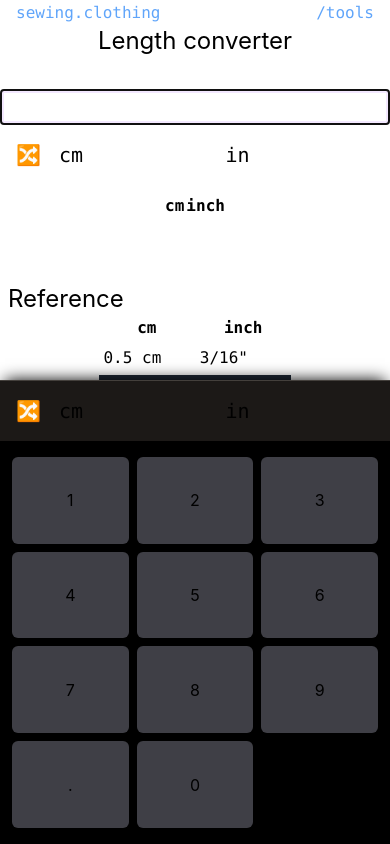
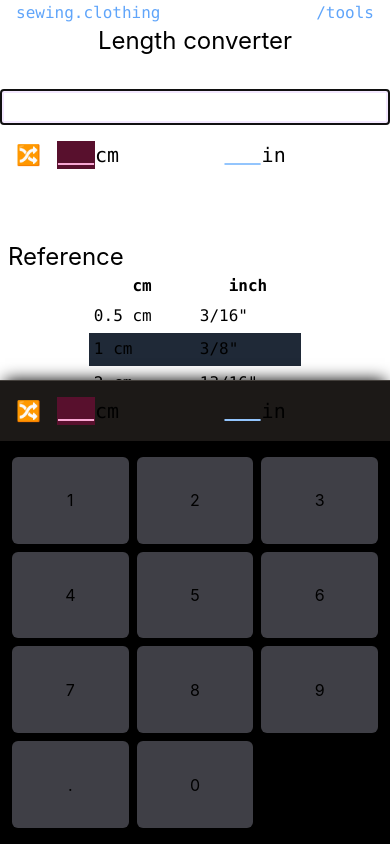
Before and after one commit to ZachGawlik/sewing-clothing, a Next.js app: page /tools/length/MetricApp in a window 390 px wide. Built offline with nearby package versions, Linux system fonts and the light colour scheme.

Commit message:
feat(length): store input history to localStorage

```diff
--- a/pages/tools/length/MetricApp.tsx
+++ b/pages/tools/length/MetricApp.tsx
@@ -9,6 +9,20 @@ enum ConversionType {
   fromInch = 'fromInch',
   fromCm = 'fromCm',
 }
+
+const useIsTouchDevice = () => {
+  const [isTouchDevice, setIsTouchDevice] = React.useState(false);
+  React.useEffect(() => {
+    const mql = window.matchMedia('(pointer: coarse)');
+    mql.onchange = (e) => {
+      setIsTouchDevice(e.matches);
+    };
+    return () => {
+      mql.onchange = null;
+    };
+  }, []);
+  return isTouchDevice;
+};
 
 const MOBILE_KEYS = {
   [ConversionType.fromInch]: [
@@ -71,11 +85,7 @@ export function reduceFraction(numerator: number, denominator: number) {
 
 /*
 TODOS:
- * I need to make blank history first-load state look better
- * Mobile: history tape roll from bottom
- * Mobile: have toggle for displaying guide
  * Have 1/8s or 1/16s option
- * Commit history to localstorage
   Inch -> cm input.
  * Quick improvements for tablet
  * Uhhhhhh yards <-> meters?
@@ -124,24 +134,37 @@ const CM_TABLE = [0.5, 1, 2, 3, 4, 5, 6, 10];
 
 type InputHistoryActionType =
   | { type: 'add'; payload: number }
-  | { type: 'clear'; payload: undefined };
+  | { type: 'load'; payload: Array<number> };
 
+const initialInputHistoryState = {
+  hasTypedThisSession: false,
+  cmInputHistory: [],
+};
 const inputHistoryReducer = (
-  state: Array<number>,
+  state: {
+    hasTypedThisSession: boolean;
+    cmInputHistory: Array<number>;
+  },
   action: InputHistoryActionType
 ) => {
   switch (action.type) {
+    case 'load':
+      return {
+        hasTypedThisSession: false,
+        cmInputHistory: action.payload,
+      };
     case 'add':
-      return [action.payload, ...state].slice(0, 10);
-    case 'clear':
-      return [];
+      return {
+        hasTypedThisSession: true,
+        cmInputHistory: [action.payload, ...state.cmInputHistory].slice(0, 10),
+      };
     default:
       throw new Error();
   }
 };
 
 const tableCell = css`
-  width: 10ch;
+  width: 11ch;
   padding: 0.5ch;
 `;
 
@@ -210,10 +233,28 @@ const MetricApp = () => {
   const [inchResultFormat, setInchResultFormat] =
     React.useState<INCH_RESULT_FORMATS>(INCH_RESULT_FORMATS.SIXTEENTHS);
 
-  const [cmInputHistory, dispatchCmInputHistory] = React.useReducer(
-    inputHistoryReducer,
-    []
+  const [{ cmInputHistory, hasTypedThisSession }, dispatchCmInputHistory] =
+    React.useReducer(inputHistoryReducer, initialInputHistoryState);
+  React.useEffect(() => {
+    // State could instead be initialized on client in first render,
+    // but it leads to many SSR warnings, and suppressHydrationWarning
+    // uses to counteract it. It's not worth it. It still looks instant.
+    try {
+      const storedHistory = window.localStorage.getItem('cmInputHistory');
+      if (storedHistory) {
+        dispatchCmInputHistory({
+          type: 'load',
+          payload: JSON.parse(storedHistory),
+        });
+      }
+    } catch (e) {}
+  }, []);
+  React.useEffect(() => {
+    window.localStorage.setItem(
+      'cmInputHistory',
+      JSON.stringify(cmInputHistory)
     );
+  }, [cmInputHistory]);
 
   const createEntry = React.useCallback((newValue: number) => {
     dispatchCmInputHistory({ type: 'add', payload: newValue });
@@ -237,8 +278,14 @@ const MetricApp = () => {
     [createEntry, debouncedCreateEntry]
   );
 
-  const latestInput = cmInput || cmInputHistory[0]?.toString();
+  const isTouchDevice = useIsTouchDevice();
 
+  const latestInput =
+    cmInput || (hasTypedThisSession ? cmInputHistory[0]?.toString() : null);
+
+  const firstLoadBlankDisplay = (
+    <span className="underline whitespace-pre">{'   '}</span>
+  );
   const resultsDisplay = (
     <div className="flex font-mono py-4 text-xl">
       <p className="px-4">🔀</p>
@@ -252,14 +299,14 @@ const MetricApp = () => {
           }
           className="text-pink-300 inline-block text-right px-px"
         >
-          {latestInput}
+          {latestInput || firstLoadBlankDisplay}
         </span>
         cm
       </p>
       <p className="flex-1">
         <span className="text-blue-300 px-px">
           {!latestInput
-            ? ''
+            ? firstLoadBlankDisplay
             : decimalToFractionStr(
                 cmToInchDecimal(parseFloat(latestInput)),
                 inchResultFormat
@@ -345,16 +392,18 @@ const MetricApp = () => {
             {resultsDisplay}
           </div>
           <div className="flex flex-wrap">
+            {cmInputHistory.length > 0 && (
               <div className="p-2 w-full sm:w-1/2">
                 <h3 className="hidden sm:block text-2xl sm:text-center">
                   History
                 </h3>
                 <InputTable
-                cmValues={!cmInput ? cmInputHistory.slice(1) : cmInputHistory}
+                  cmValues={cmInputHistory}
                   inchResultFormat={inchResultFormat}
                 />
               </div>
-            <div className="p-2 w-full mt-12 sm:mt-0 sm:w-1/2">
+            )}
+            <div className="p-2 w-full mt-12 sm:mt-0 sm:w-1/2" key="reference">
               <h3 className="text-2xl sm:text-center">Reference</h3>
               <InputTable
                 cmValues={CM_TABLE}
```
Lines whose indentation alone changed are shown as unchanged.
